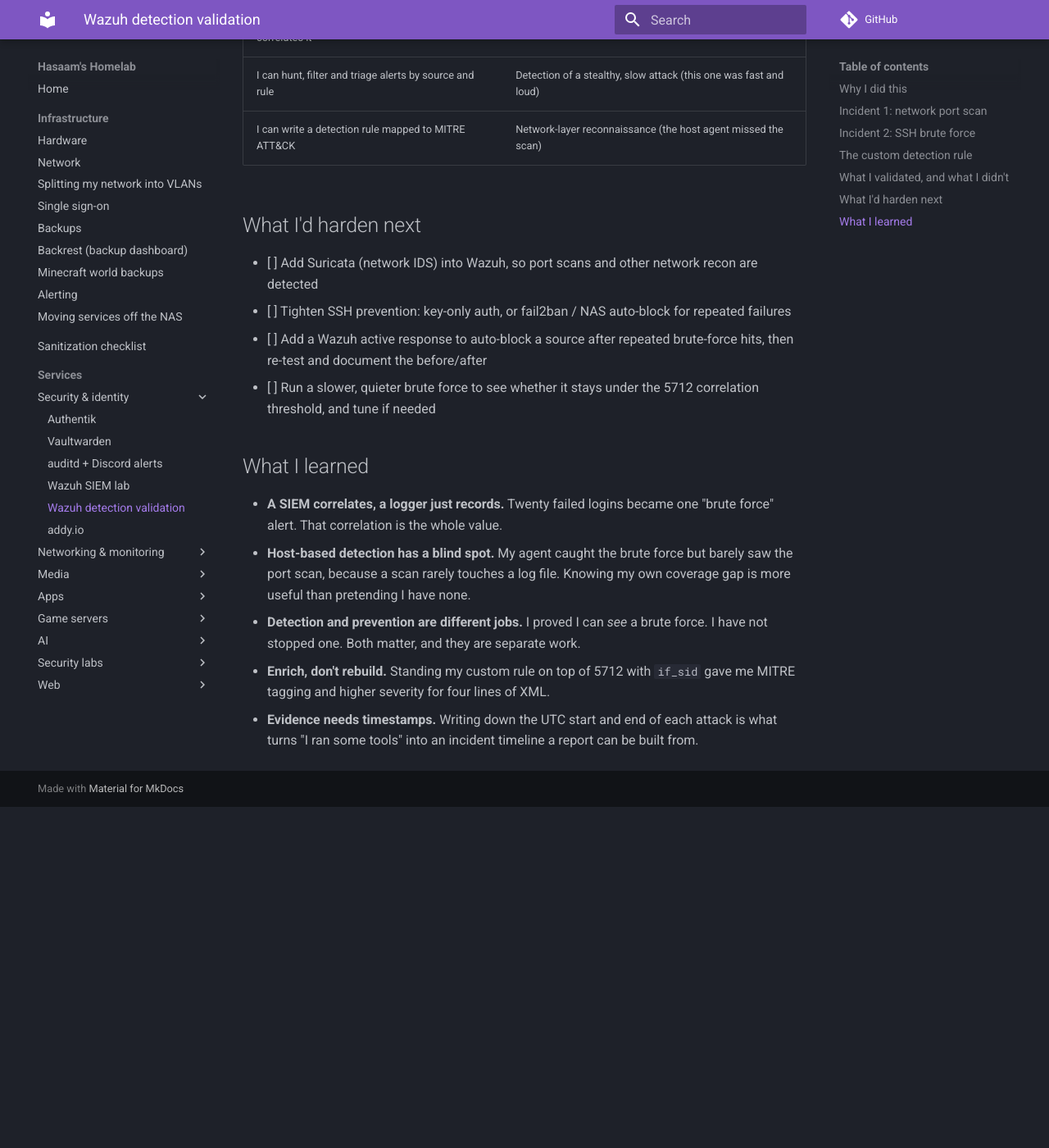
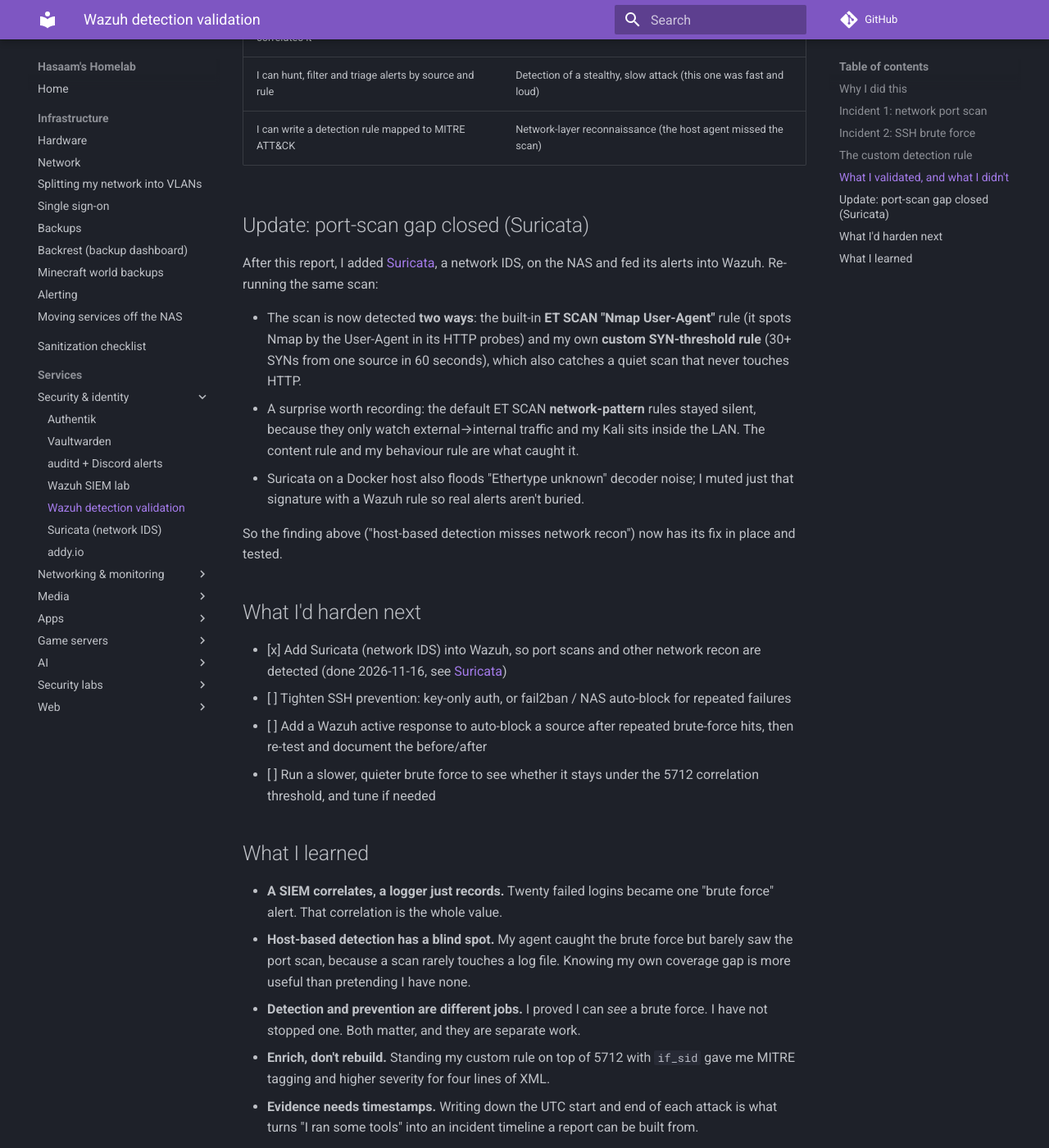
Before and after one commit to Shineori/homelab, an MkDocs documentation site: the page built from docs/services/wazuh-detection-validation.md, in a window 1280 px wide and 1400 px high, scrolled down 3657 px. Shown: the whole window at 82% size. Built offline with MkDocs 1.6.1 and Material for MkDocs 9.7.7, drawn with Linux system fonts in a browser that asks for light colours; comment, search, counter and statistics services are not loaded; before the commit the page ends 4641 px from its top, so only the background shows below that.

Commit message:
Add Suricata network IDS: service page, stack, custom scan rule, closes the port-scan gap

```diff
--- a/docs/services/wazuh-detection-validation.md
+++ b/docs/services/wazuh-detection-validation.md
@@ -100,9 +100,19 @@ After adding it (edited on the host, copied into the manager, ownership fixed, m
 | I can hunt, filter and triage alerts by source and rule | Detection of a stealthy, slow attack (this one was fast and loud) |
 | I can write a detection rule mapped to MITRE ATT&CK | Network-layer reconnaissance (the host agent missed the scan) |
 
+## Update: port-scan gap closed (Suricata)
+
+After this report, I added [Suricata](suricata.md), a network IDS, on the NAS and fed its alerts into Wazuh. Re-running the same scan:
+
+- The scan is now detected **two ways**: the built-in **ET SCAN "Nmap User-Agent"** rule (it spots Nmap by the User-Agent in its HTTP probes) and my own **custom SYN-threshold rule** (30+ SYNs from one source in 60 seconds), which also catches a quiet scan that never touches HTTP.
+- A surprise worth recording: the default ET SCAN **network-pattern** rules stayed silent, because they only watch external→internal traffic and my Kali sits inside the LAN. The content rule and my behaviour rule are what caught it.
+- Suricata on a Docker host also floods "Ethertype unknown" decoder noise; I muted just that signature with a Wazuh rule so real alerts aren't buried.
+
+So the finding above ("host-based detection misses network recon") now has its fix in place and tested.
+
 ## What I'd harden next
 
-- [ ] Add Suricata (network IDS) into Wazuh, so port scans and other network recon are detected
+- [x] Add Suricata (network IDS) into Wazuh, so port scans and other network recon are detected (done 2026-11-16, see [Suricata](suricata.md))
 - [ ] Tighten SSH prevention: key-only auth, or fail2ban / NAS auto-block for repeated failures
 - [ ] Add a Wazuh active response to auto-block a source after repeated brute-force hits, then re-test and document the before/after
 - [ ] Run a slower, quieter brute force to see whether it stays under the 5712 correlation threshold, and tune if needed
--- a/mkdocs.yml
+++ b/mkdocs.yml
@@ -41,6 +41,7 @@ nav:
           - "auditd + Discord alerts": services/security-monitoring.md
           - "Wazuh SIEM lab": services/wazuh.md
           - "Wazuh detection validation": services/wazuh-detection-validation.md
+          - "Suricata (network IDS)": services/suricata.md
           - "addy.io": services/addy.md
       - Networking & monitoring:
           - "Cloudflare Tunnel": services/cloudflared.md
```
Also changed, not shown: README.md (+1 -0 lines), docs/index.md (+1 -0 lines), docs/services/suricata.md (added, +82 -0 lines), docs/services/wazuh.md (+1 -1 lines), stacks/suricata/README.md (added, +29 -0 lines), 3 other files.
